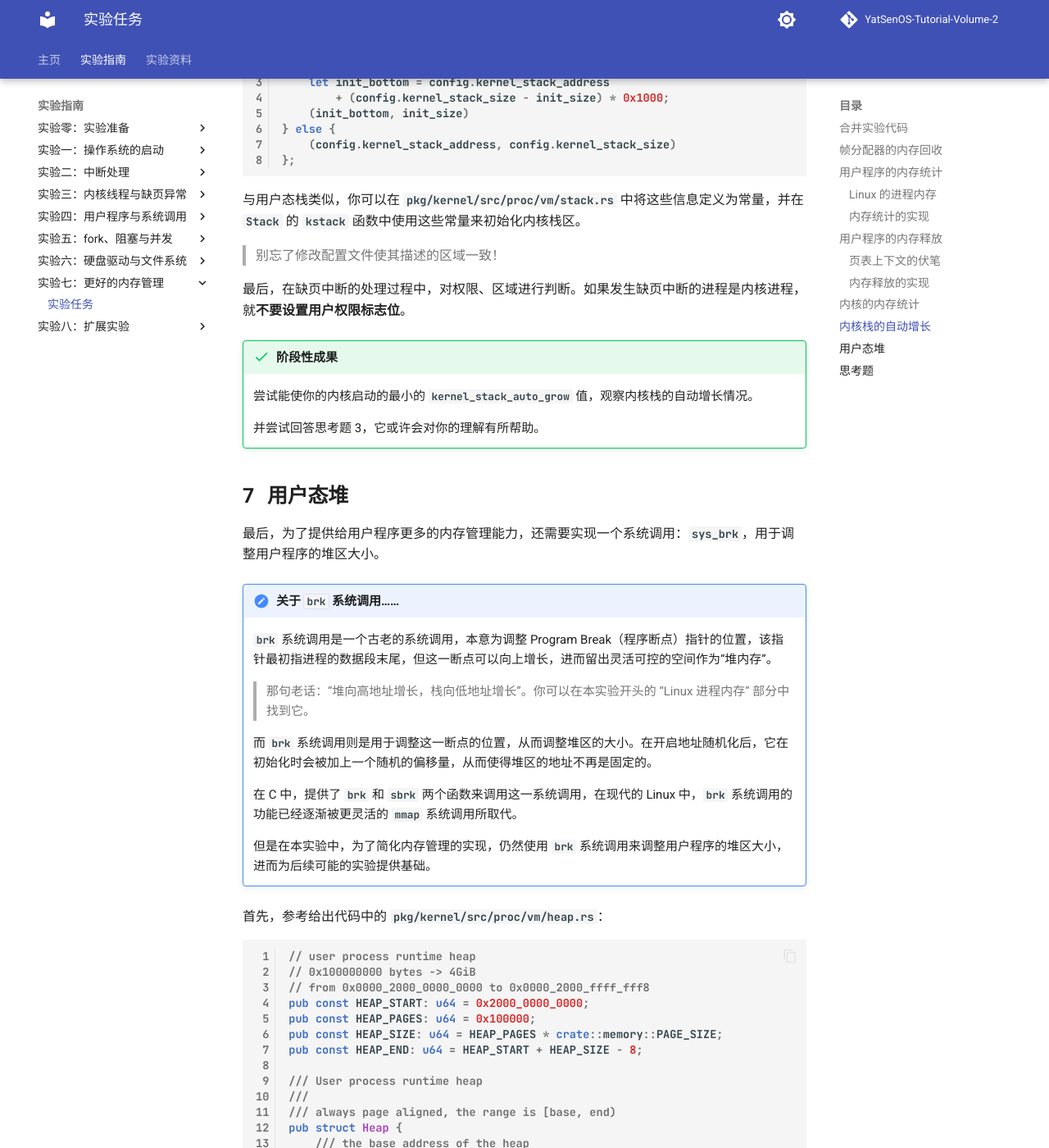
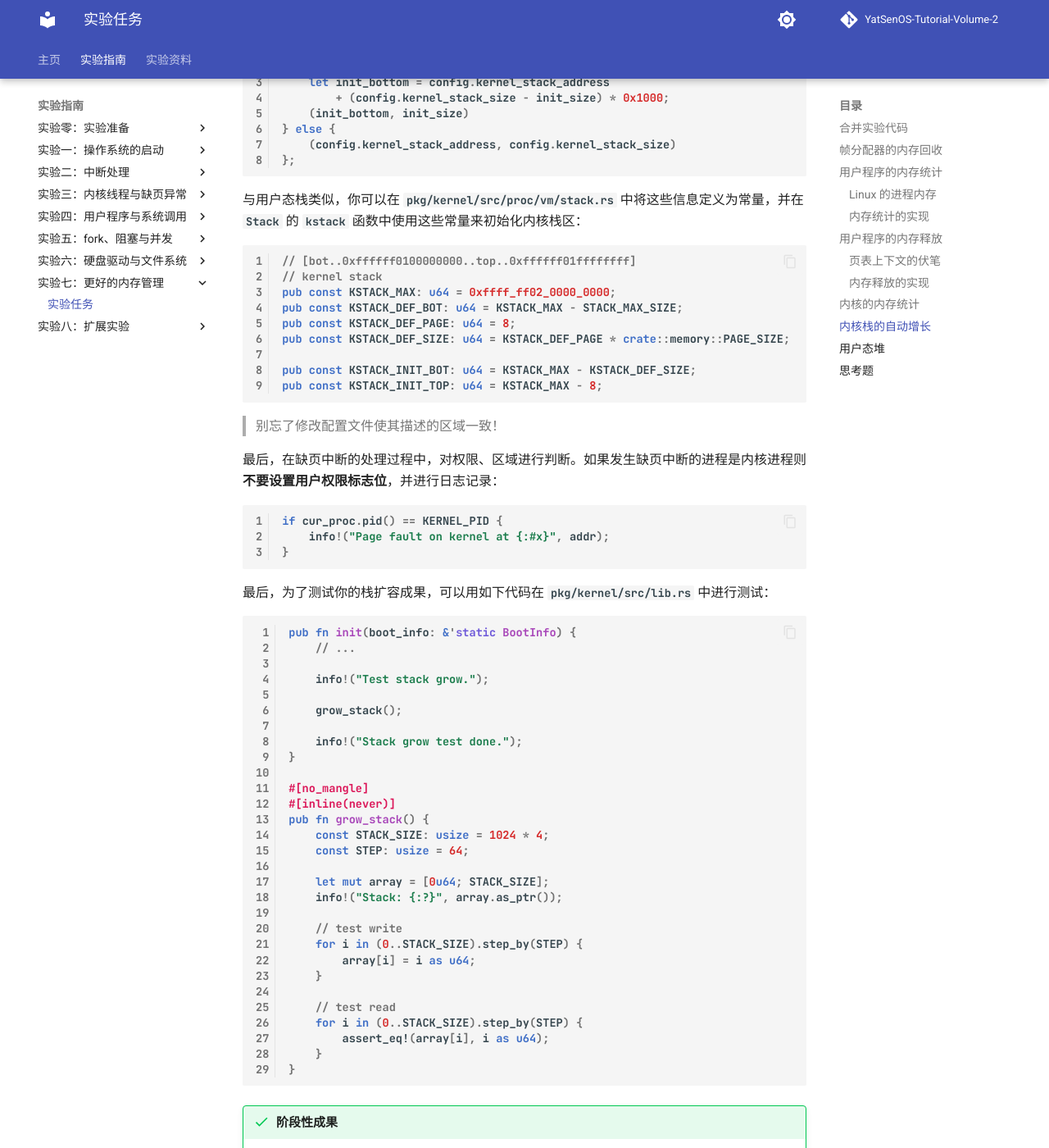
Before and after one commit to YatSenOS/YatSenOS-Tutorial-Volume-2, an MkDocs documentation site: the page built from docs/labs/0x07/tasks.md, in a window 1280 px wide and 1400 px high, scrolled down 13999 px. Shown: the whole window at 82% size. Built offline with MkDocs 1.6.1 and Material for MkDocs 9.7.7, drawn with Linux system fonts in a browser that asks for light colours; comment, search, counter and statistics services are not loaded.

Commit message:
wip(lab/7): update

````diff
--- a/docs/labs/0x07/tasks.md
+++ b/docs/labs/0x07/tasks.md
@@ -632,11 +632,63 @@ let (stack_start, stack_size) = if config.kernel_stack_auto_grow > 0 {
 };
 ```
 
-与用户态栈类似，你可以在 `pkg/kernel/src/proc/vm/stack.rs` 中将这些信息定义为常量，并在 `Stack` 的 `kstack` 函数中使用这些常量来初始化内核栈区。
+与用户态栈类似，你可以在 `pkg/kernel/src/proc/vm/stack.rs` 中将这些信息定义为常量，并在 `Stack` 的 `kstack` 函数中使用这些常量来初始化内核栈区：
+
+```rust
+// [bot..0xffffff0100000000..top..0xffffff01ffffffff]
+// kernel stack
+pub const KSTACK_MAX: u64 = 0xffff_ff02_0000_0000;
+pub const KSTACK_DEF_BOT: u64 = KSTACK_MAX - STACK_MAX_SIZE;
+pub const KSTACK_DEF_PAGE: u64 = 8;
+pub const KSTACK_DEF_SIZE: u64 = KSTACK_DEF_PAGE * crate::memory::PAGE_SIZE;
+
+pub const KSTACK_INIT_BOT: u64 = KSTACK_MAX - KSTACK_DEF_SIZE;
+pub const KSTACK_INIT_TOP: u64 = KSTACK_MAX - 8;
+```
 
 > 别忘了修改配置文件使其描述的区域一致！
 
-最后，在缺页中断的处理过程中，对权限、区域进行判断。如果发生缺页中断的进程是内核进程，就**不要设置用户权限标志位**。
+最后，在缺页中断的处理过程中，对权限、区域进行判断。如果发生缺页中断的进程是内核进程则**不要设置用户权限标志位**，并进行日志记录：
+
+```rust
+if cur_proc.pid() == KERNEL_PID {
+    info!("Page fault on kernel at {:#x}", addr);
+}
+```
+
+最后，为了测试你的栈扩容成果，可以用如下代码在 `pkg/kernel/src/lib.rs` 中进行测试：
+
+```rust
+pub fn init(boot_info: &'static BootInfo) {
+    // ...
+
+    info!("Test stack grow.");
+
+    grow_stack();
+
+    info!("Stack grow test done.");
+}
+
+#[no_mangle]
+#[inline(never)]
+pub fn grow_stack() {
+    const STACK_SIZE: usize = 1024 * 4;
+    const STEP: usize = 64;
+
+    let mut array = [0u64; STACK_SIZE];
+    info!("Stack: {:?}", array.as_ptr());
+
+    // test write
+    for i in (0..STACK_SIZE).step_by(STEP) {
+        array[i] = i as u64;
+    }
+
+    // test read
+    for i in (0..STACK_SIZE).step_by(STEP) {
+        assert_eq!(array[i], i as u64);
+    }
+}
+```
 
 !!! success "阶段性成果"
 
````
